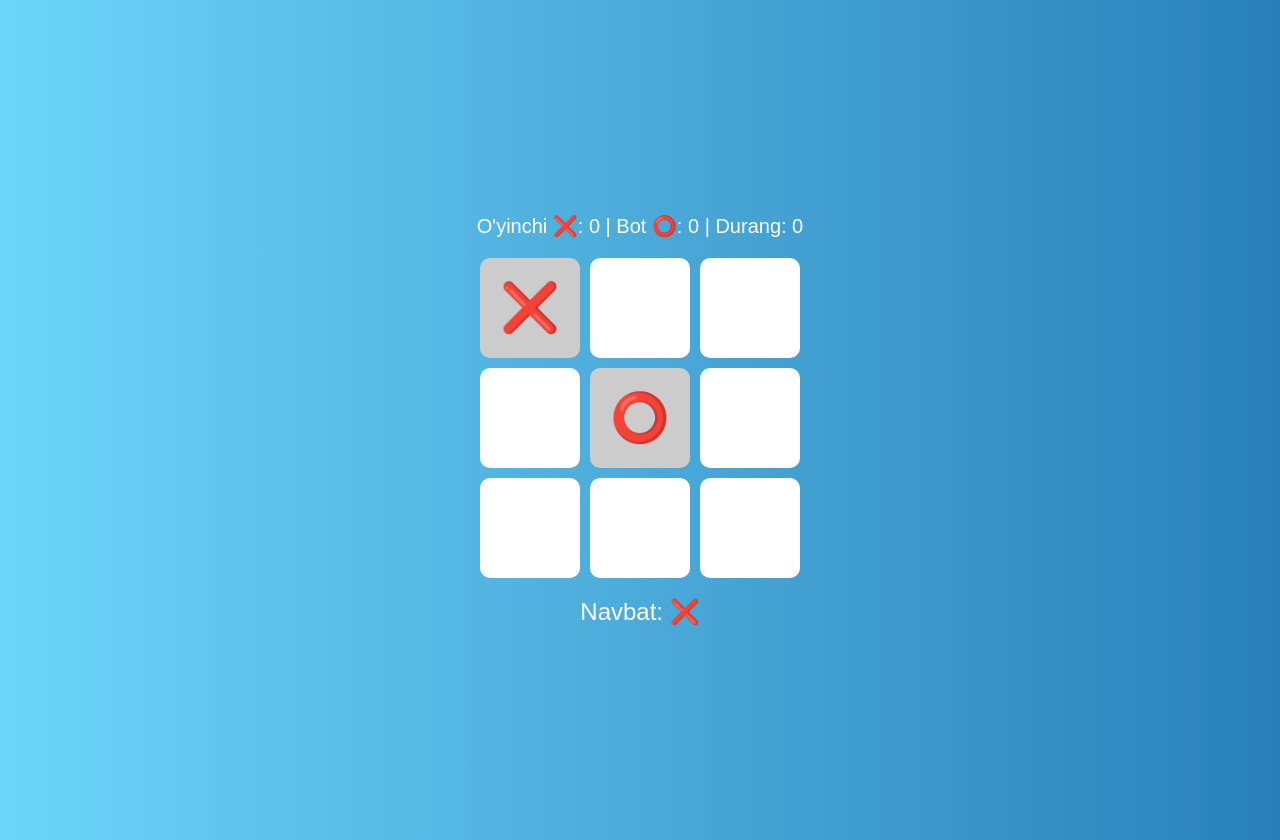
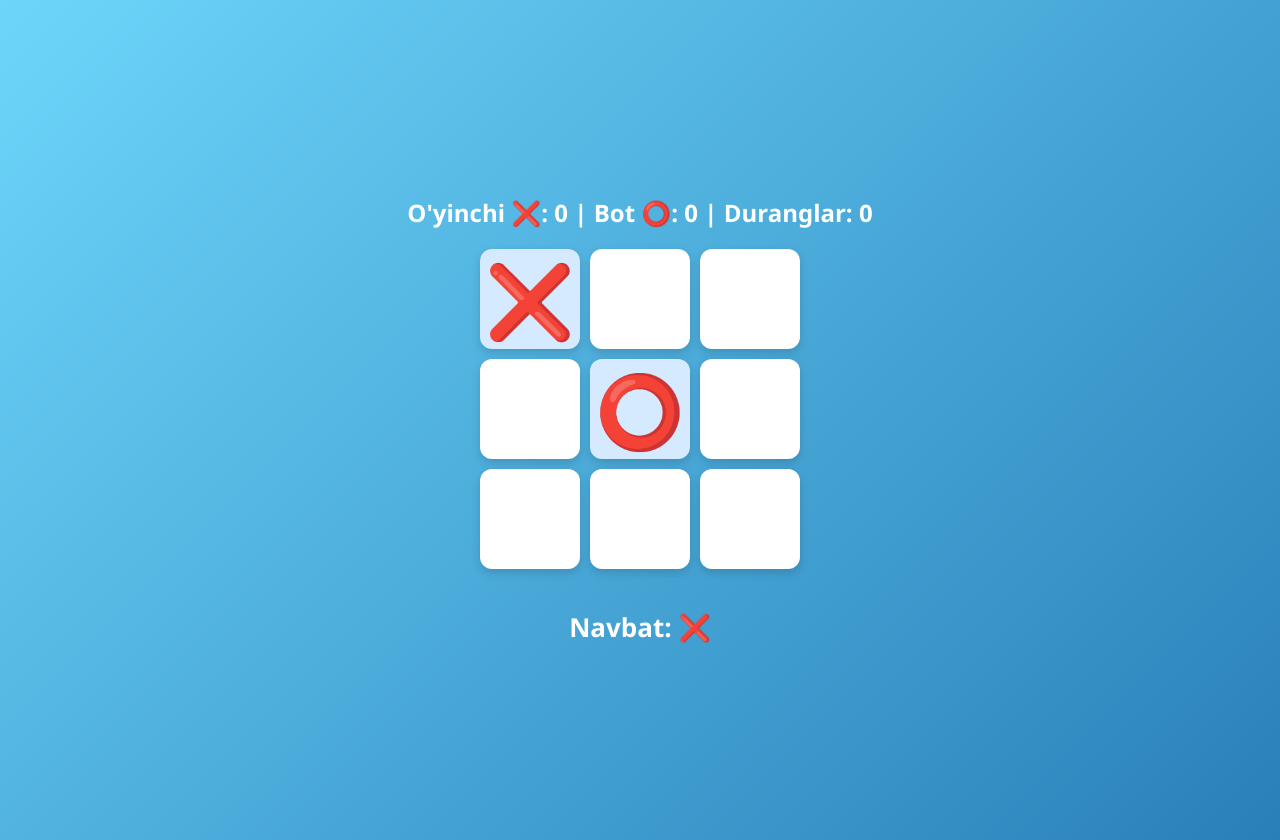
Before and after one commit to baxti0331/X-0, a plain HTML site: page index.html in a window 1280 px wide. Both pictures are taken after a click on the element 530 px from the left and 308 px from the top of the page. Drawn offline with Linux system fonts and the light colour scheme.

Commit message:
Update index.html

```diff
--- a/index.html
+++ b/index.html
@@ -2,84 +2,127 @@
 <html lang="uz">
 <head>
 <meta charset="UTF-8" />
-<meta name="viewport" content="width=device-width, initial-scale=1.0" />
-<title>Tik-Tak-Toe</title>
+<meta name="viewport" content="width=device-width, initial-scale=1, maximum-scale=1, user-scalable=no" />
+<title>Botga qarshi tik-tak-toe o'yini</title>
 <style>
+  #loaderScreen {
+    position: fixed; top: 0; left: 0; width: 100vw; height: 100vh;
+    background: linear-gradient(135deg, #74b9ff, #0984e3);
+    display: flex; justify-content: center; align-items: center; flex-direction: column;
+    color: #f0f0f0; font-size: 28px; font-weight: 700; z-index: 1000;
+  }
+  .spinner {
+    margin-top: 20px; width: 60px; height: 60px;
+    border: 8px solid rgba(240, 240, 240, 0.3);
+    border-top: 8px solid #f0f0f0; border-radius: 50%;
+    animation: spin 1.2s linear infinite;
+  }
+  @keyframes spin {
+    0% { transform: rotate(0deg);}
+    100% { transform: rotate(360deg);}
+  }
   body {
-    margin: 0;
-    padding: 20px;
-    font-family: sans-serif;
-    background: linear-gradient(to right, #6dd5fa, #2980b9);
-    color: white;
-    display: flex;
-    flex-direction: column;
-    align-items: center;
-    justify-content: center;
-    height: 100vh;
-    overflow: hidden;
+    font-family: 'Segoe UI', Tahoma, Geneva, Verdana, sans-serif;
+    background: linear-gradient(135deg, #6dd5fa, #2980b9);
+    color: #222; margin: 0; padding: 20px;
+    display: flex; flex-direction: column; align-items: center; justify-content: center;
+    height: 100vh; user-select: none; overflow: hidden;
   }
   #scoreboard {
+    color: white;
+    font-size: 24px;
+    font-weight: 600;
     margin-bottom: 20px;
-    font-size: 20px;
+    user-select: none;
+    z-index: 1;
   }
   #board {
     display: grid;
     grid-template-columns: repeat(3, 100px);
+    grid-template-rows: repeat(3, 100px);
     gap: 10px;
+    z-index: 1;
   }
   .cell {
-    width: 100px;
-    height: 100px;
-    background: white;
-    color: black;
-    font-size: 48px;
+    background: #fff;
+    border-radius: 12px;
+    box-shadow: 0 4px 10px rgba(0, 0, 0, 0.15);
+    font-size: 72px;
     display: flex;
+    justify-content: center;
     align-items: center;
-    justify-content: center;
-    border-radius: 10px;
     cursor: pointer;
+    transition: background-color .3s ease;
+    -webkit-tap-highlight-color: transparent;
+    touch-action: manipulation;
+    user-select: none;
+  }
+  .cell:hover {
+    background-color: #f0f8ff;
   }
   .cell.disabled {
-    pointer-events: none;
-    background-color: #ccc;
+    cursor: default;
+    background-color: #d6eaff;
   }
   #message {
-    margin-top: 20px;
-    font-size: 24px;
+    margin-top: 40px;
+    color: #fff;
+    font-size: 26px;
+    font-weight: 600;
+    min-height: 32px;
+    user-select: none;
+    z-index: 1;
   }
-  canvas {
+  #countdown {
+    color: #fff;
+    font-size: 26px;
+    font-weight: 600;
+    user-select: none;
+    min-width: 24px;
+    text-align: left;
+  }
+  #fireworksCanvas {
     position: fixed;
-    top: 0;
-    left: 0;
+    top: 0; left: 0;
+    width: 100vw; height: 100vh;
     pointer-events: none;
-    width: 100vw;
-    height: 100vh;
     z-index: 10;
   }
 </style>
 </head>
 <body>
-
-<div id="scoreboard">O'yinchi ❌: 0 | Bot ⭕: 0 | Durang: 0</div>
+<div id="loaderScreen">O'yin yuklanmoqda...<div class="spinner"></div></div>
+<div id="scoreboard">O'yinchi ❌: 0  |  Bot ⭕: 0  |  Duranglar: 0</div>
 <div id="board"></div>
 <div id="message">Navbat: ❌</div>
+<div id="countdown"></div>
 <canvas id="fireworksCanvas"></canvas>
 
 <script>
-const boardElement = document.getElementById("board");
-const messageElement = document.getElementById("message");
-const scoreboardElement = document.getElementById("scoreboard");
-const canvas = document.getElementById("fireworksCanvas");
-const ctx = canvas.getContext("2d");
+window.onload = () => {
+  setTimeout(() => {
+    document.getElementById('loaderScreen').style.display = 'none';
+    createBoard();
+  }, 2500);
+};
 
-let board = Array(9).fill("");
-let currentPlayer = "❌";
+const boardElement = document.getElementById('board');
+const messageElement = document.getElementById('message');
+const countdownElement = document.getElementById('countdown');
+const scoreboard = document.getElementById('scoreboard');
+const canvas = document.getElementById('fireworksCanvas');
+const ctx = canvas.getContext('2d');
+
+let board = ['', '', '', '', '', '', '', '', ''];
+let currentPlayer = '❌';
 let gameActive = true;
-let playerWins = 0, botWins = 0, draws = 0;
 let fireworks = [];
 let animationId;
+let playerWins = 0;
+let botWins = 0;
+let draws = 0;
 
-const winCombos = [
+const winningConditions = [
   [0,1,2],[3,4,5],[6,7,8],
   [0,3,6],[1,4,7],[2,5,8],
   [0,4,8],[2,4,6]
@@ -89,20 +132,20 @@ function resizeCanvas() {
   canvas.width = window.innerWidth;
   canvas.height = window.innerHeight;
 }
+window.addEventListener('resize', resizeCanvas);
 resizeCanvas();
-window.addEventListener("resize", resizeCanvas);
 
 class FireworkParticle {
-  constructor(x, y, color) {
+  constructor(x,y,color){
     this.x = x;
     this.y = y;
     this.color = color;
-    this.radius = Math.random() * 3 + 2;
-    this.speedX = (Math.random() - 0.5) * 6;
-    this.speedY = (Math.random() - 0.5) * 6;
+    this.radius = Math.random()*3 + 2;
+    this.speedX = (Math.random()-0.5)*6;
+    this.speedY = (Math.random()-0.5)*6;
     this.alpha = 1;
     this.gravity = 0.05;
-    this.decay = 0.01 + Math.random() * 0.02;
+    this.decay = 0.015 + Math.random()*0.015;
   }
   update() {
     this.speedY += this.gravity;
@@ -115,26 +158,31 @@ class FireworkParticle {
     ctx.globalAlpha = this.alpha;
     ctx.fillStyle = this.color;
     ctx.beginPath();
-    ctx.arc(this.x, this.y, this.radius, 0, Math.PI * 2);
+    ctx.arc(this.x, this.y, this.radius, 0, 2*Math.PI);
     ctx.fill();
     ctx.restore();
   }
 }
 
 function createFireworks(x, y) {
-  const colors = ["#ff4757", "#ffa502", "#1e90ff", "#2ed573", "#ff6b81", "#3742fa"];
-  for (let i = 0; i < 60; i++) {
-    const color = colors[Math.floor(Math.random() * colors.length)];
+  const colors = ['#ff4757','#ffa502','#1e90ff','#2ed573','#ff6b81','#3742fa'];
+  for(let i=0; i<60; i++){
+    const color = colors[Math.floor(Math.random()*colors.length)];
     fireworks.push(new FireworkParticle(x, y, color));
   }
 }
 
 function animateFireworks() {
   ctx.clearRect(0, 0, canvas.width, canvas.height);
-  fireworks.forEach(p => p.update());
-  fireworks.forEach(p => p.draw());
-  fireworks = fireworks.filter(p => p.alpha > 0);
-  if (fireworks.length > 0) {
+  for(let i = fireworks.length - 1; i >= 0; i--){
+    const p = fireworks[i];
+    p.update();
+    p.draw();
+    if(p.alpha <= 0){
+      fireworks.splice(i,1);
+    }
+  }
+  if(fireworks.length > 0){
     animationId = requestAnimationFrame(animateFireworks);
   } else {
     cancelAnimationFrame(animationId);
@@ -142,133 +190,199 @@ function animateFireworks() {
 }
 
 function showFireworks() {
-  createFireworks(window.innerWidth / 2, window.innerHeight / 2);
+  createFireworks(window.innerWidth/2, window.innerHeight/2);
   animateFireworks();
 }
 
-function drawBoard() {
-  boardElement.innerHTML = "";
-  board.forEach((cell, i) => {
-    const div = document.createElement("div");
-    div.className = "cell" + (cell ? " disabled" : "");
-    div.textContent = cell;
-    div.dataset.index = i;
-    div.addEventListener("click", onCellClick);
-    boardElement.appendChild(div);
+function createBoard() {
+  boardElement.innerHTML = '';
+  board.forEach((cell, index) => {
+    const cellDiv = document.createElement('div');
+    cellDiv.classList.add('cell');
+    cellDiv.dataset.index = index;
+    cellDiv.textContent = cell;
+    if(cell !== '') cellDiv.classList.add('disabled');
+    cellDiv.addEventListener('click', onCellClick);
+    boardElement.appendChild(cellDiv);
   });
 }
 
 function onCellClick(e) {
-  const i = +e.target.dataset.index;
-  if (!gameActive || board[i] !== "") return;
-
-  board[i] = currentPlayer;
-  updateGame();
-
-  if (gameActive && currentPlayer === "⭕") {
+  const index = e.target.dataset.index;
+  if(!gameActive || board[index] !== '' || currentPlayer === '⭕') return;
+  board[index] = currentPlayer;
+  updateBoard();
+  checkResult();
+  if(gameActive && currentPlayer === '⭕'){
     setTimeout(botMove, 500);
   }
 }
 
-function updateGame() {
-  drawBoard();
-  const winner = getWinner();
+function updateBoard() {
+  document.querySelectorAll('.cell').forEach(cell => {
+    const idx = cell.dataset.index;
+    cell.textContent = board[idx];
+    if(board[idx] !== '') cell.classList.add('disabled');
+    else cell.classList.remove('disabled');
+  });
+}
 
-  if (winner) {
-    messageElement.textContent = `G'olib: ${winner} 🎉`;
+function updateScoreboard() {
+  scoreboard.textContent = `O'yinchi ❌: ${playerWins}  |  Bot ⭕: ${botWins}  |  Duranglar: ${draws}`;
+}
+
+function checkResult() {
+  let roundWon = false;
+  for(const condition of winningConditions){
+    const [a,b,c] = condition;
+    if(board[a] === '' || board[b] === '' || board[c] === '') continue;
+    if(board[a] === board[b] && board[b] === board[c]){
+      roundWon = true;
+      break;
+    }
+  }
+  if(roundWon){
+    messageElement.textContent = `G'olib: ${currentPlayer}! 🎉`;
     gameActive = false;
+    highlightWinningCells();
     showFireworks();
-    if (winner === "❌") playerWins++;
-    else botWins++;
-    updateScore();
-    setTimeout(resetGame, 2500);
-  } else if (!board.includes("")) {
-    messageElement.textContent = "Durang! 🤝";
+
+    if(currentPlayer === '❌') playerWins++;
+    else if(currentPlayer === '⭕') botWins++;
+
+    updateScoreboard();
+    startCountdownAndRestart();
+    return;
+  }
+  if(!board.includes('')){
+    messageElement.textContent = 'Durang! 🤝';
+    gameActive = false;
     draws++;
-    updateScore();
-    gameActive = false;
-    setTimeout(resetGame, 2500);
-  } else {
-    currentPlayer = currentPlayer === "❌" ? "⭕" : "❌";
-    messageElement.textContent = `Navbat: ${currentPlayer}`;
+    updateScoreboard();
+    startCountdownAndRestart();
+    return;
+  }
+  currentPlayer = currentPlayer === '❌' ? '⭕' : '❌';
+  messageElement.textContent = `Navbat: ${currentPlayer}`;
+  countdownElement.textContent = '';
+}
+
+function highlightWinningCells() {
+  for(const condition of winningConditions){
+    const [a,b,c] = condition;
+    if(board[a] !== '' && board[a] === board[b] && board[b] === board[c]){
+      document.querySelector(`.cell[data-index="${a}"]`).style.backgroundColor = '#90ee90';
+      document.querySelector(`.cell[data-index="${b}"]`).style.backgroundColor = '#90ee90';
+      document.querySelector(`.cell[data-index="${c}"]`).style.backgroundColor = '#90ee90';
+    }
   }
 }
 
-function getWinner() {
-  for (const [a, b, c] of winCombos) {
-    if (board[a] && board[a] === board[b] && board[a] === board[c]) {
-      return board[a];
+function startCountdownAndRestart() {
+  let timeLeft = 2;
+  countdownElement.textContent = timeLeft;
+  clearInterval(window.countdownInterval);
+  window.countdownInterval = setInterval(() => {
+    timeLeft--;
+    if(timeLeft <= 0){
+      clearInterval(window.countdownInterval);
+      countdownElement.textContent = '';
+      restartGame();
+    } else {
+      countdownElement.textContent = timeLeft;
     }
-  }
-  return null;
+  }, 1000);
 }
 
-function updateScore() {
-  scoreboardElement.textContent = `O'yinchi ❌: ${playerWins} | Bot ⭕: ${botWins} | Durang: ${draws}`;
+function restartGame() {
+  board = ['', '', '', '', '', '', '', '', ''];
+  currentPlayer = '❌';
+  gameActive = true;
+  messageElement.textContent = `Navbat: ${currentPlayer}`;
+  countdownElement.textContent = '';
+  createBoard();
+  ctx.clearRect(0, 0, canvas.width, canvas.height);
+  fireworks = [];
+  cancelAnimationFrame(animationId);
 }
 
-function resetGame() {
-  board = Array(9).fill("");
-  currentPlayer = "❌";
-  gameActive = true;
-  messageElement.textContent = "Navbat: ❌";
-  drawBoard();
-  fireworks = [];
-  ctx.clearRect(0, 0, canvas.width, canvas.height);
-}
-
+// Bot harakati — Минимакс с 90% вероятностью играть идеально
 function botMove() {
   if (!gameActive) return;
 
-  // 90% умный ход
-  if (Math.random() < 0.9) {
-    // Победа
-    for (const [a, b, c] of winCombos) {
-      const line = [board[a], board[b], board[c]];
-      if (line.filter(x => x === "⭕").length === 2 && line.includes("")) {
-        const move = [a, b, c][line.indexOf("")];
-        board[move] = "⭕";
-        updateGame();
-        return;
+  const randomChance = Math.random();
+
+  // 90% — играем идеально с Минимаксом
+  if (randomChance < 0.9) {
+    let bestScore = -Infinity;
+    let move;
+    for (let i = 0; i < board.length; i++) {
+      if (board[i] === '') {
+        board[i] = '⭕';
+        let score = minimax(board, 0, false);
+        board[i] = '';
+        if (score > bestScore) {
+          bestScore = score;
+          move = i;
+        }
       }
     }
+    board[move] = '⭕';
+    updateBoard();
+    checkResult();
+  } else {
+    // 10% — случайный ход
+    const emptyIndices = board.map((val, idx) => val === '' ? idx : -1).filter(idx => idx !== -1);
+    if (emptyIndices.length === 0) return;
+    const randomIndex = emptyIndices[Math.floor(Math.random() * emptyIndices.length)];
+    board[randomIndex] = '⭕';
+    updateBoard();
+    checkResult();
+  }
+}
 
-    // Блок игрока
-    for (const [a, b, c] of winCombos) {
-      const line = [board[a], board[b], board[c]];
-      if (line.filter(x => x === "❌").length === 2 && line.includes("")) {
-        const move = [a, b, c][line.indexOf("")];
-        board[move] = "⭕";
-        updateGame();
-        return;
+// Минимакс-алгоритм
+function minimax(newBoard, depth, isMaximizing) {
+  const scores = { '⭕': 1, '❌': -1, tie: 0 };
+  const result = checkWinner(newBoard);
+  if (result !== null) return scores[result];
+
+  if (isMaximizing) {
+    let bestScore = -Infinity;
+    for (let i = 0; i < newBoard.length; i++) {
+      if (newBoard[i] === '') {
+        newBoard[i] = '⭕';
+        let score = minimax(newBoard, depth + 1, false);
+        newBoard[i] = '';
+        bestScore = Math.max(score, bestScore);
       }
     }
+    return bestScore;
+  } else {
+    let bestScore = Infinity;
+    for (let i = 0; i < newBoard.length; i++) {
+      if (newBoard[i] === '') {
+        newBoard[i] = '❌';
+        let score = minimax(newBoard, depth + 1, true);
+        newBoard[i] = '';
+        bestScore = Math.min(score, bestScore);
+      }
+    }
+    return bestScore;
+  }
+}
 
-    // Центр
-    if (board[4] === "") {
-      board[4] = "⭕";
-      updateGame();
-      return;
-    }
-
-    // Угол
-    const corners = [0, 2, 6, 8].filter(i => board[i] === "");
-    if (corners.length) {
-      const move = corners[Math.floor(Math.random() * corners.length)];
-      board[move] = "⭕";
-      updateGame();
-      return;
+// Проверка победителя (для Минимакса)
+function checkWinner(bd) {
+  for (const condition of winningConditions) {
+    const [a, b, c] = condition;
+    if (bd[a] && bd[a] === bd[b] && bd[b] === bd[c]) {
+      return bd[a];
     }
   }
-
-  // Случайный
-  const empty = board.map((v, i) => v === "" ? i : null).filter(v => v !== null);
-  const move = empty[Math.floor(Math.random() * empty.length)];
-  board[move] = "⭕";
-  updateGame();
+  if (!bd.includes('')) return 'tie';
+  return null;
 }
-
-drawBoard();
 </script>
 </body>
 </html>
```
